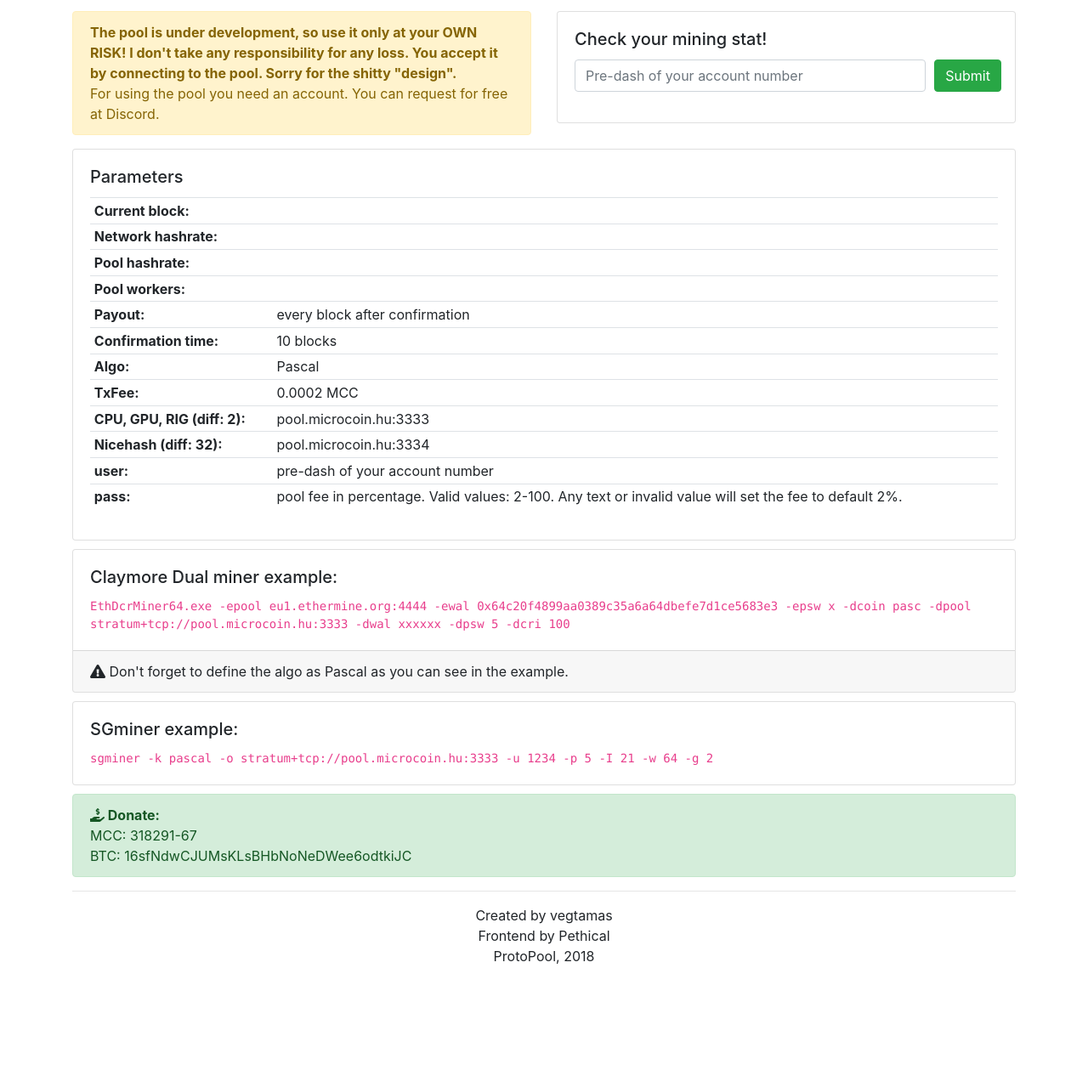
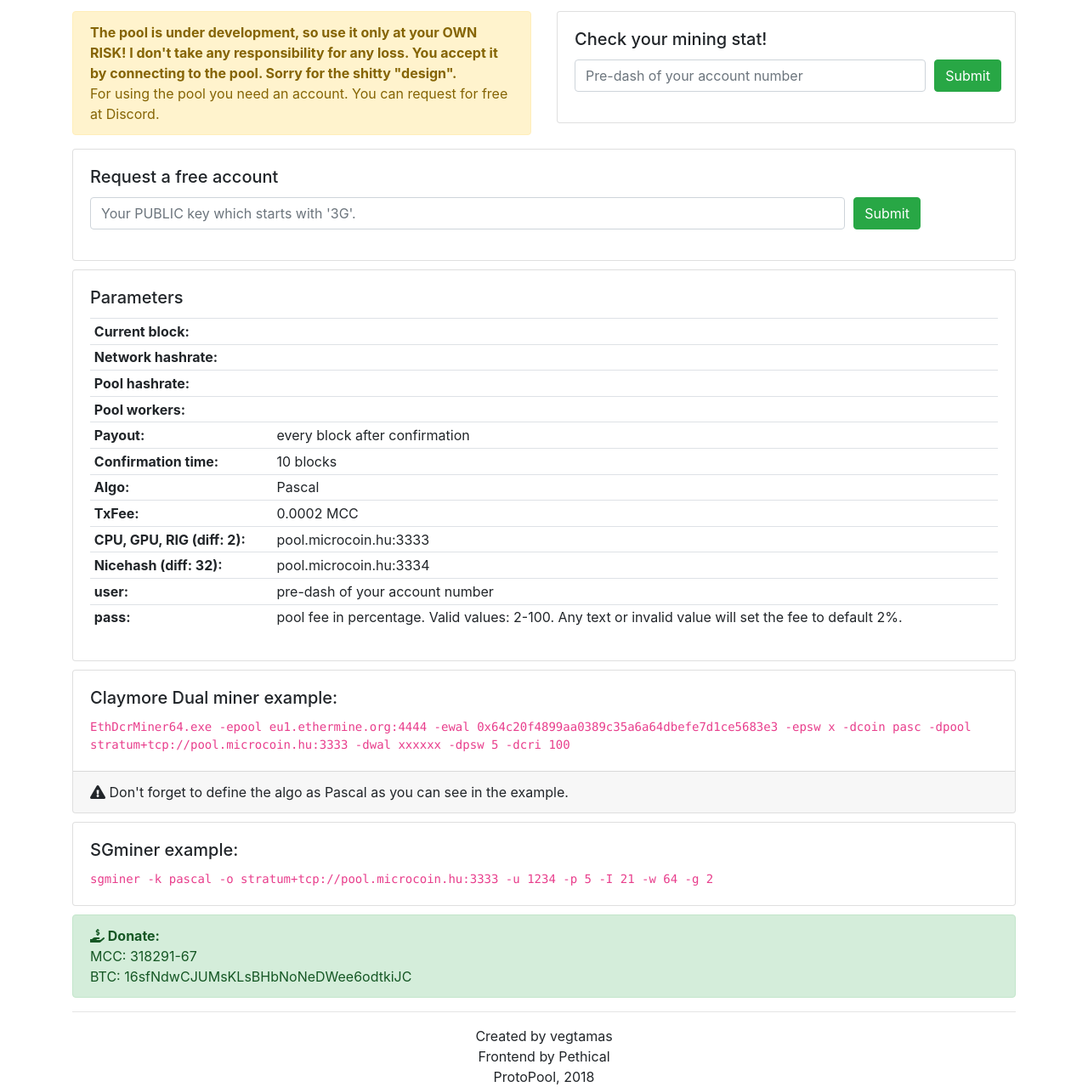
Before and after one commit to tamasvegera/ProtoPool, a PHP site: page /pool_data/ in a window 1280 px wide. Shown: the part 338-1617 px from the top of the page at 85% size. Before the commit the page ends 1472 px from the top, so only its background shows below. Run offline with PHP 8.4, Linux system fonts and the light colour scheme; data that the repository does not hold is empty; some libraries are stand-ins or nearby versions.

Commit message:
added account request feature to frontend

```diff
--- a/Frontend/index.php
+++ b/Frontend/index.php
@@ -58,6 +58,28 @@
 								<div class="form-row">
 									<div class="col-10">
 										<input placeholder="Pre-dash of your account number" class="form-control" type="text" name="account">
+									</div>
+									<div class="col-2">
+										<input class="btn btn-success" type="submit">
+									</div>
+								</div>
+							</form>
+						</div>
+					</div>
+				</div>
+			</div>
+
+            <div class="row">
+				<div class="col-lg-12">
+					<div class="card">
+						<div class="card-body">
+							<div class="card-title">
+								<h5>Request a free account</h5>
+							</div>
+							<form class="form" action="/request_account.php" method="post">
+								<div class="form-row">
+									<div class="col-10">
+										<input placeholder="Your PUBLIC key which starts with '3G'." class="form-control" type="text" name="pubkey">
 									</div>
 									<div class="col-2">
 										<input class="btn btn-success" type="submit">
```
Also changed, not shown: Frontend/request_account.php (+19 -0 lines).
